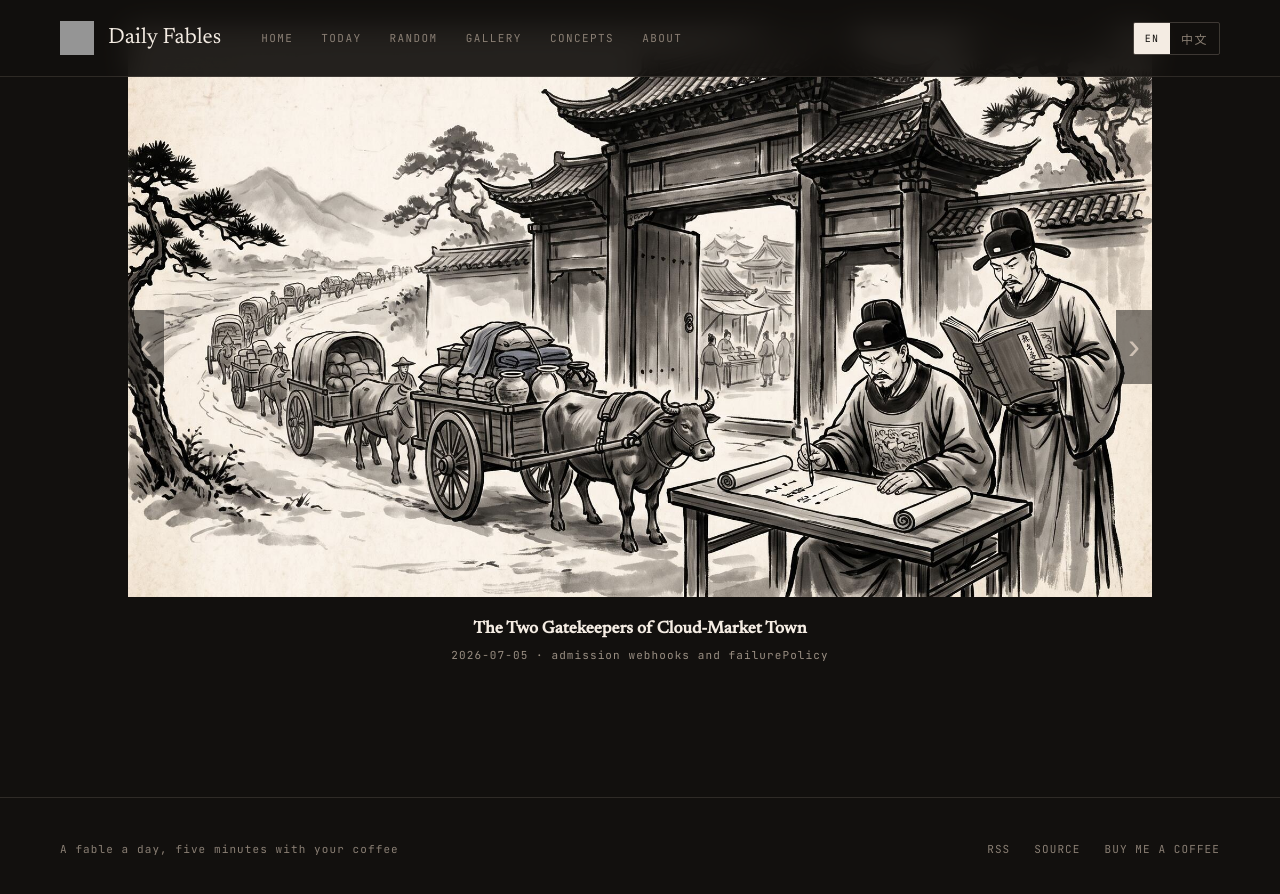
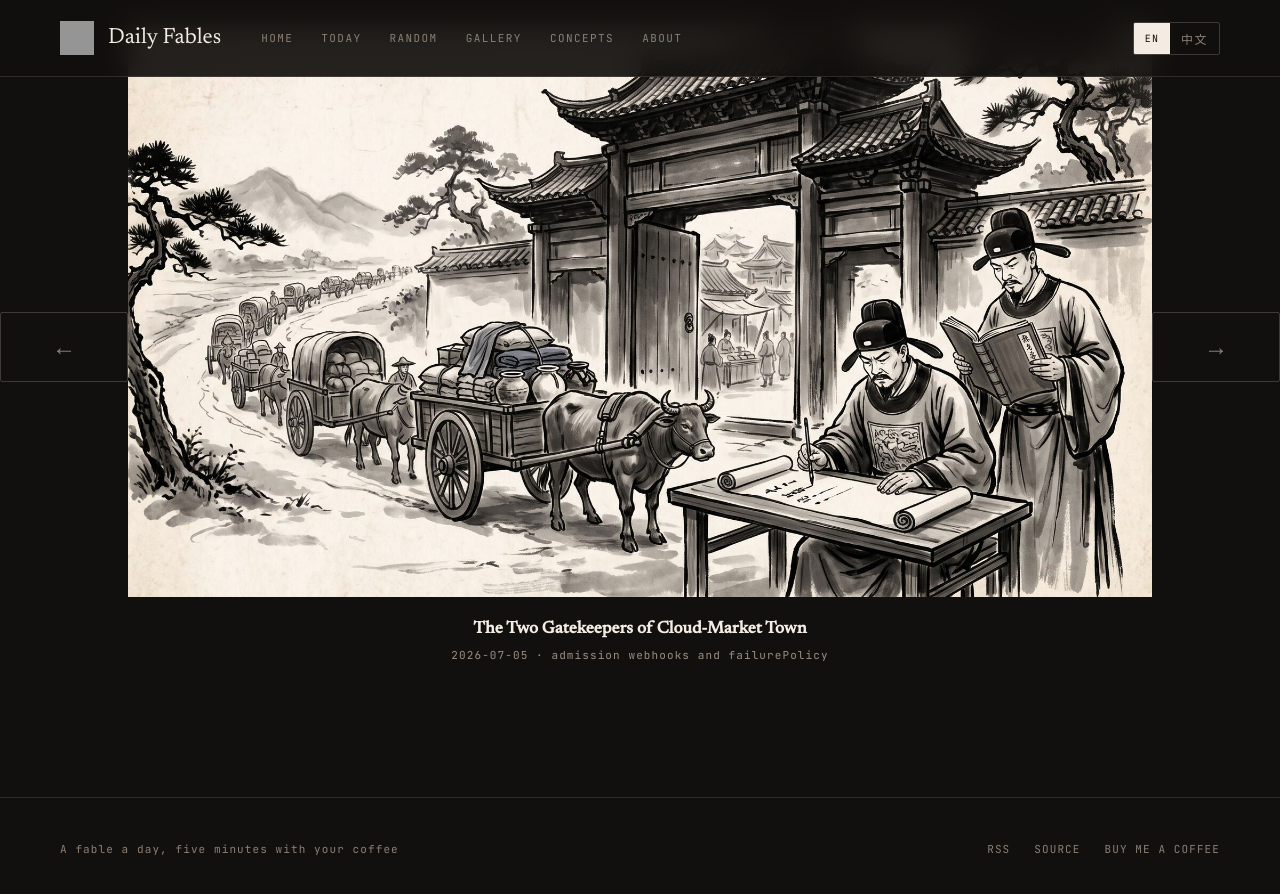
Before and after one commit to judexzhu/daily-fables, a Jekyll site: the page built from gallery.html, in a window 1280 px wide and 900 px high, scrolled down 180 px. Shown: the top 894 px of the window. Built offline with Jekyll 4.4.1, drawn with Linux system fonts in a browser that asks for light colours; a style sheet for code colours, icons or effects is not loaded; grey boxes are pictures that could not be loaded.

Commit message:
Gallery arrows in side margins instead of overlaying image
Co-Authored-By: Claude Opus 4.6 (1M context) <noreply@anthropic.com>

```diff
--- a/assets/style.css
+++ b/assets/style.css
@@ -264,19 +264,14 @@ h1, h2, h3 { font-weight: 400; }
 
 /* ---- gallery ---- */
 .gallery-wrap { background: var(--ink); min-height: 100vh; display: flex; flex-direction: column; align-items: center; justify-content: center; padding: 40px 0; }
-.gallery-slide { width: 80%; position: relative; }
+.gallery-stage { width: 100%; display: flex; align-items: center; justify-content: center; }
+.gallery-slide { width: 80%; }
 .gallery-slide img { width: 100%; height: auto; display: block; filter: saturate(0.92); }
-.gallery-arrow { position: absolute; top: 50%; transform: translateY(-50%); appearance: none; border: 0; background: rgba(18,16,14,0.5); color: rgba(240,223,210,0.7); font-size: 36px; padding: 16px 12px; cursor: pointer; transition: all 200ms; z-index: 2; }
-.gallery-arrow:hover { background: rgba(18,16,14,0.8); color: var(--lit); }
-.gallery-arrow-left { left: 0; }
-.gallery-arrow-right { right: 0; }
 .gallery-caption { margin-top: 20px; text-align: center; color: var(--dim); font-size: 17px; line-height: 1.5; }
 .gallery-caption a { color: var(--lit); }
 .gallery-caption a:hover { color: var(--seal); }
-.gallery-controls { display: flex; align-items: center; gap: 24px; margin-top: 28px; }
-.gallery-btn { appearance: none; border: 1px solid rgba(240,223,210,0.2); border-radius: 2px; background: transparent; color: var(--dim); font-size: 18px; padding: 8px 16px; cursor: pointer; transition: all 180ms; }
+.gallery-btn { appearance: none; border: 1px solid rgba(240,223,210,0.2); border-radius: 2px; background: transparent; color: var(--dim); font-size: 24px; width: 10%; cursor: pointer; transition: all 180ms; padding: 20px 0; }
 .gallery-btn:hover { border-color: var(--lit); color: var(--lit); }
-.gallery-counter { font-size: 12px; letter-spacing: 0.12em; }
 
 /* ---- footer ---- */
 .site-foot { background: var(--ink); border-top: 1px solid rgba(240,223,210,0.13); padding: 44px 0; }
--- a/gallery.html
+++ b/gallery.html
@@ -3,11 +3,13 @@ layout: default
 title: Gallery
 ---
 <div class="gallery-wrap">
-  <div class="gallery-slide" id="gallery-slide">
-    <button class="gallery-arrow gallery-arrow-left" id="gallery-prev" aria-label="Previous">‹</button>
-    <img id="gallery-img" src="" alt="">
-    <button class="gallery-arrow gallery-arrow-right" id="gallery-next" aria-label="Next">›</button>
-    <div class="gallery-caption" id="gallery-caption"></div>
+  <div class="gallery-stage">
+    <button class="gallery-btn" id="gallery-prev" aria-label="Previous">←</button>
+    <div class="gallery-slide" id="gallery-slide">
+      <img id="gallery-img" src="" alt="">
+      <div class="gallery-caption" id="gallery-caption"></div>
+    </div>
+    <button class="gallery-btn" id="gallery-next" aria-label="Next">→</button>
   </div>
 </div>
 
```
